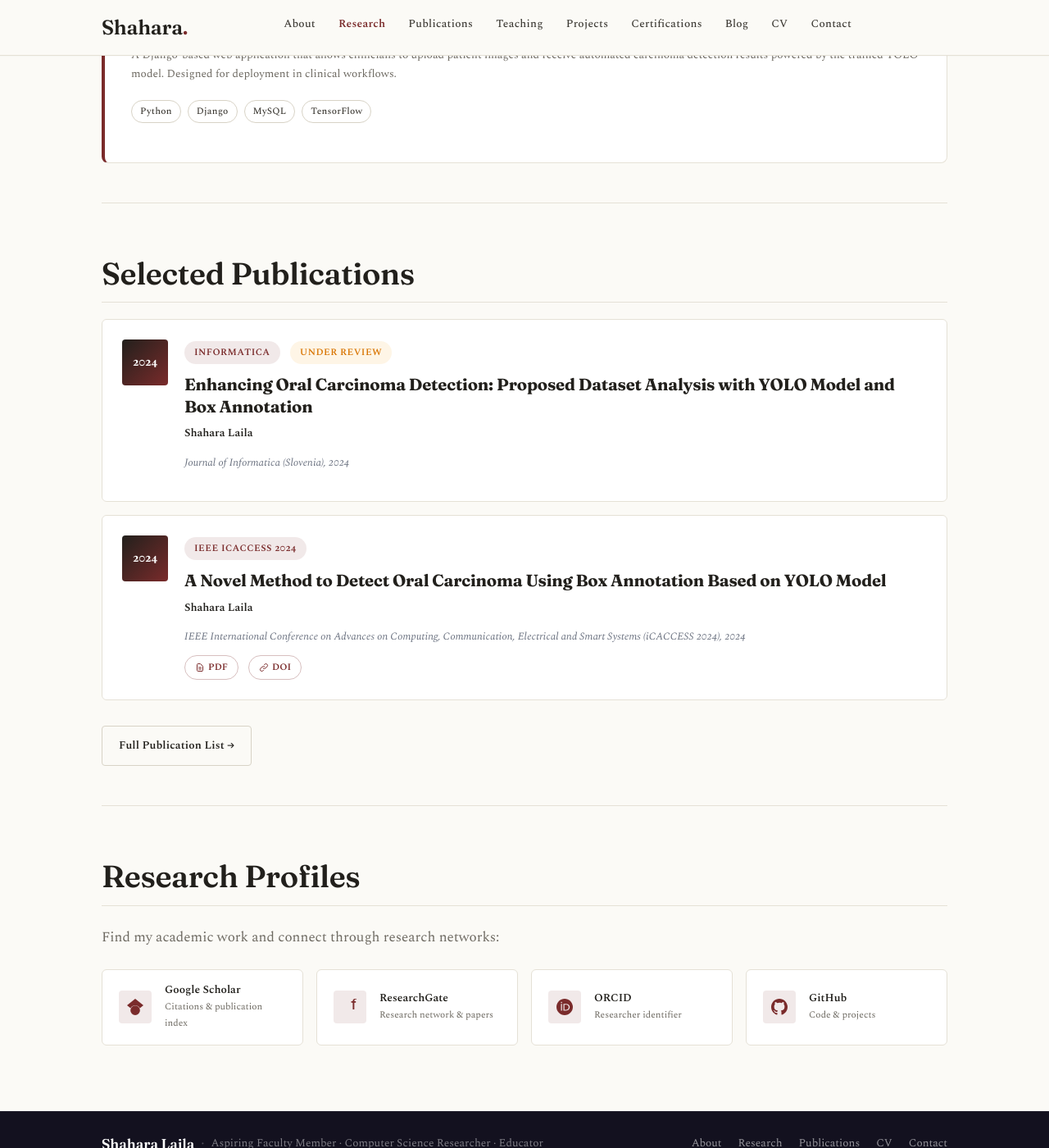
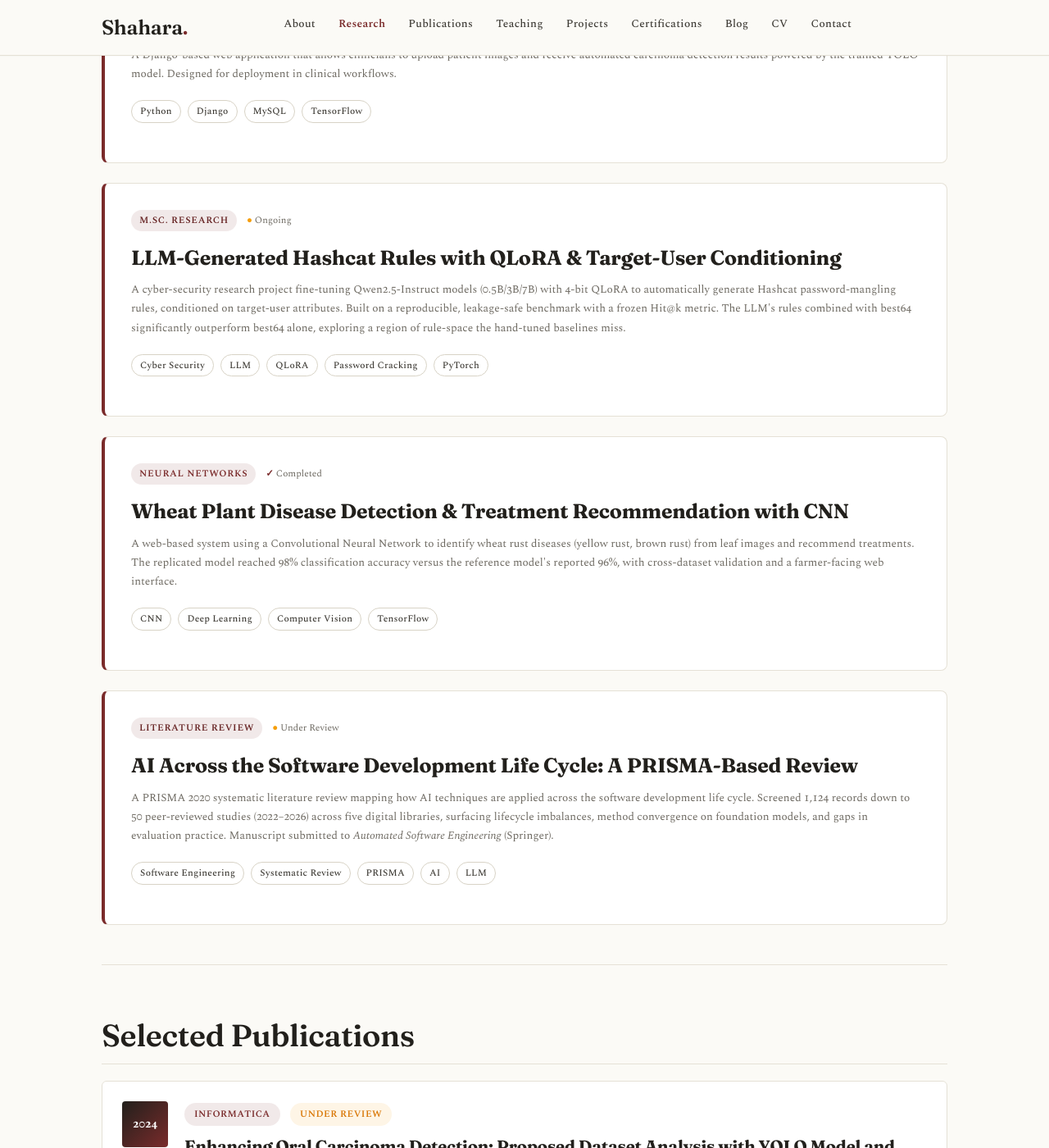
Before and after one commit to shahara-laila/shahara-laila.github.io, a Jekyll site: the page built from pages/research.md, in a window 1280 px wide and 1400 px high, scrolled down 2077 px. Shown: the whole window at 82% size. Built offline with Jekyll 4.4.1, drawn with Linux system fonts in a browser that asks for light colours.

Commit message:
Add three research works to research page

```diff
--- a/pages/research.md
+++ b/pages/research.md
@@ -97,6 +97,68 @@ I am pursuing my M.Sc. at MIST, Dhaka, to deepen this research agenda and prepar
   </div>
 </div>
 
+<div class="research-project-card featured">
+  <div class="rp-header">
+    <span class="rp-badge rp-badge--thesis">M.Sc. Research</span>
+    <span class="rp-status rp-status--inprogress">Ongoing</span>
+  </div>
+  <h3 class="rp-title">LLM-Generated Hashcat Rules with QLoRA &amp; Target-User Conditioning</h3>
+  <p class="rp-desc">
+    A cyber-security research project fine-tuning Qwen2.5-Instruct models (0.5B/3B/7B) with 4-bit QLoRA to
+    automatically generate Hashcat password-mangling rules, conditioned on target-user attributes. Built on a
+    reproducible, leakage-safe benchmark with a frozen Hit@k metric. The LLM's rules combined with best64
+    significantly outperform best64 alone, exploring a region of rule-space the hand-tuned baselines miss.
+  </p>
+  <div class="rp-meta">
+    <span class="tag">Cyber Security</span>
+    <span class="tag">LLM</span>
+    <span class="tag">QLoRA</span>
+    <span class="tag">Password Cracking</span>
+    <span class="tag">PyTorch</span>
+  </div>
+</div>
+
+<div class="research-project-card">
+  <div class="rp-header">
+    <span class="rp-badge rp-badge--project">Neural Networks</span>
+    <span class="rp-status rp-status--complete">Completed</span>
+  </div>
+  <h3 class="rp-title">Wheat Plant Disease Detection &amp; Treatment Recommendation with CNN</h3>
+  <p class="rp-desc">
+    A web-based system using a Convolutional Neural Network to identify wheat rust diseases (yellow rust,
+    brown rust) from leaf images and recommend treatments. The replicated model reached 98% classification
+    accuracy versus the reference model's reported 96%, with cross-dataset validation and a farmer-facing
+    web interface.
+  </p>
+  <div class="rp-meta">
+    <span class="tag">CNN</span>
+    <span class="tag">Deep Learning</span>
+    <span class="tag">Computer Vision</span>
+    <span class="tag">TensorFlow</span>
+  </div>
+</div>
+
+<div class="research-project-card featured">
+  <div class="rp-header">
+    <span class="rp-badge rp-badge--thesis">Literature Review</span>
+    <span class="rp-status rp-status--inprogress">Under Review</span>
+  </div>
+  <h3 class="rp-title">AI Across the Software Development Life Cycle: A PRISMA-Based Review</h3>
+  <p class="rp-desc">
+    A PRISMA 2020 systematic literature review mapping how AI techniques are applied across the software
+    development life cycle. Screened 1,124 records down to 50 peer-reviewed studies (2022–2026) across five
+    digital libraries, surfacing lifecycle imbalances, method convergence on foundation models, and gaps in
+    evaluation practice. Manuscript submitted to <em>Automated Software Engineering</em> (Springer).
+  </p>
+  <div class="rp-meta">
+    <span class="tag">Software Engineering</span>
+    <span class="tag">Systematic Review</span>
+    <span class="tag">PRISMA</span>
+    <span class="tag">AI</span>
+    <span class="tag">LLM</span>
+  </div>
+</div>
+
 </div>
 
 ---
```
Also changed, not shown: _projects/ai-across-sdlc-review.md (deleted, +0 -31 lines), _projects/llm-hashcat-rules-qlora.md (deleted, +0 -33 lines), _projects/wheat-disease-cnn.md (deleted, +0 -27 lines).
